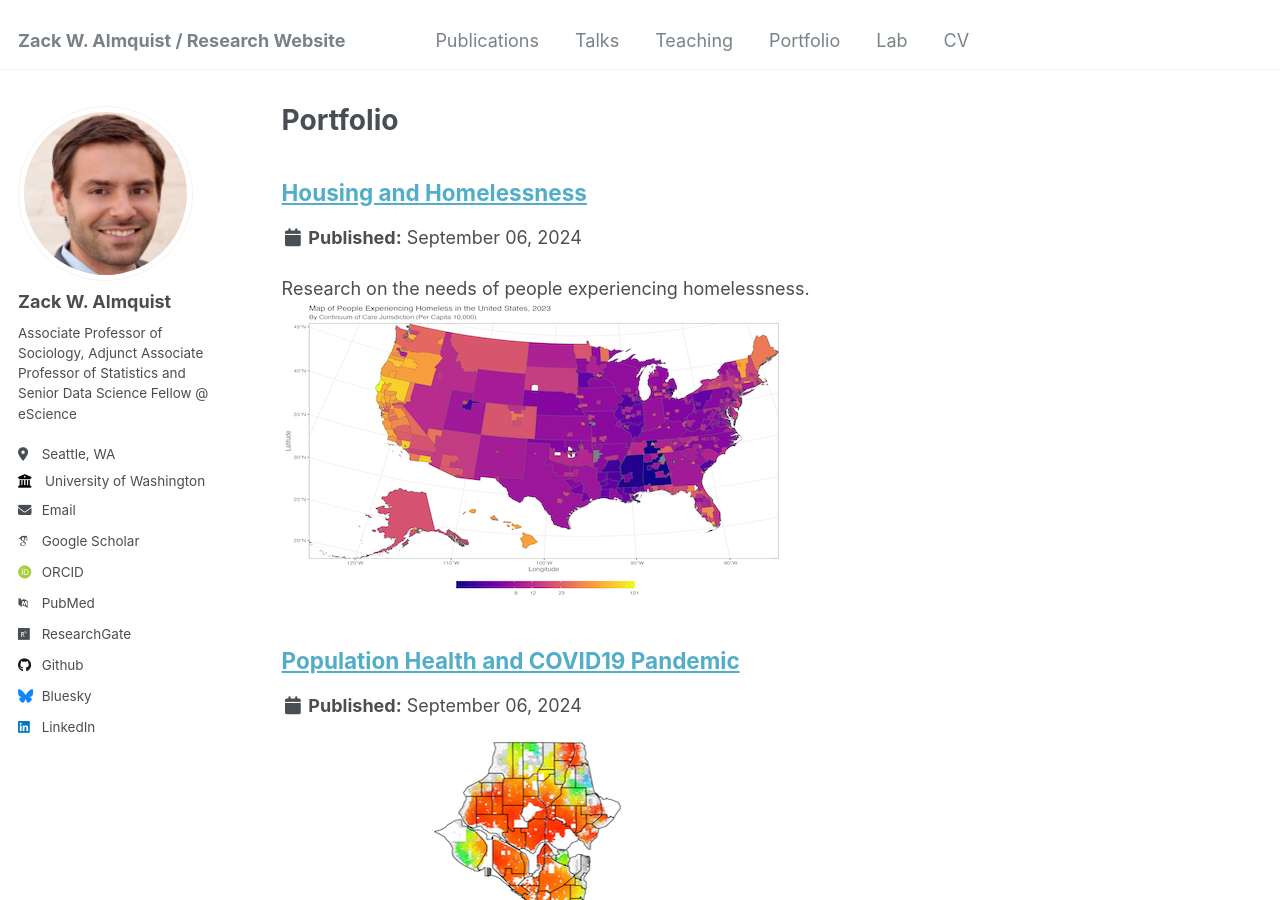
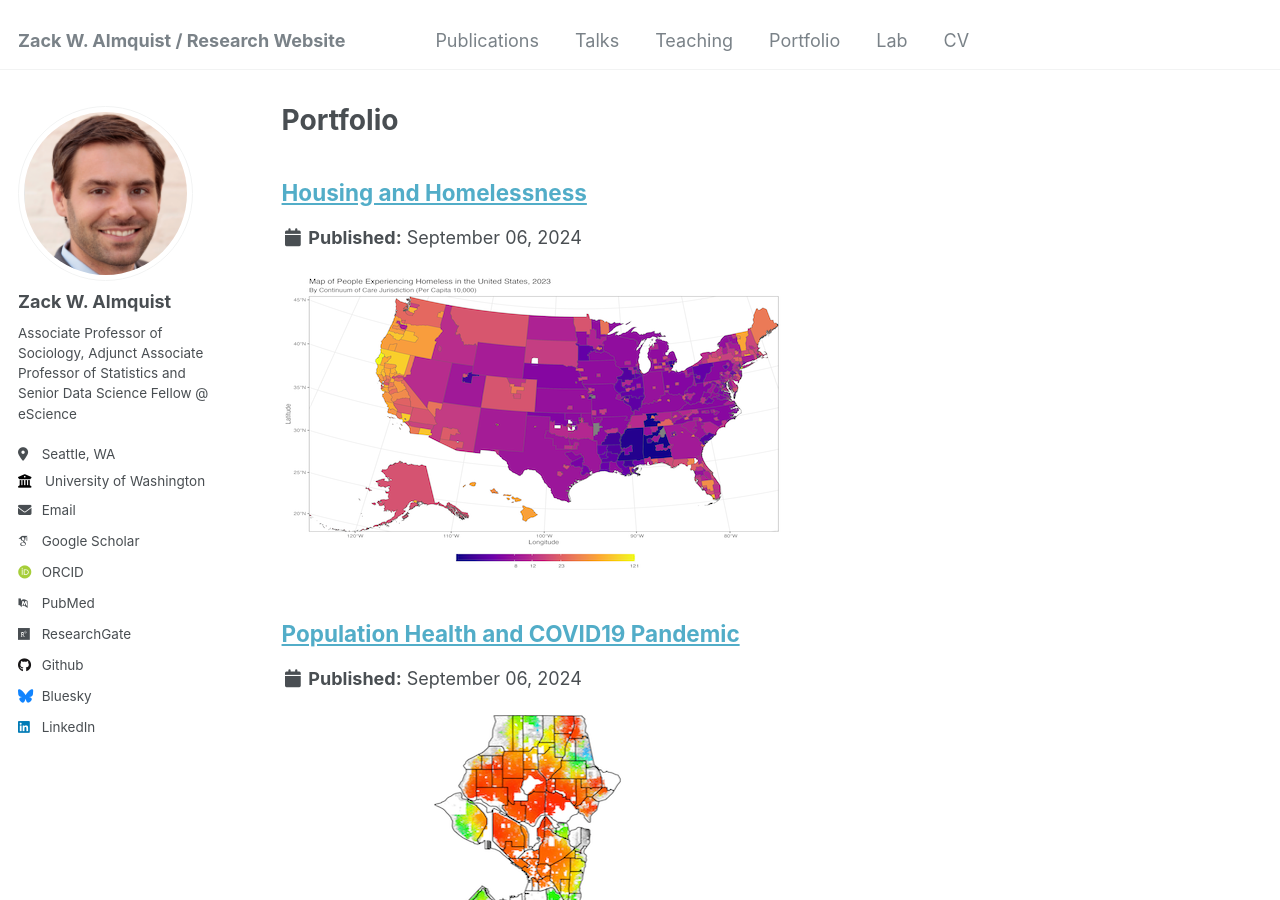
Before and after one commit to zalmquist/zalmquist.github.io, a Jekyll site: the page built from _pages/portfolio.html, in a window 1280 px wide and 900 px high. Built offline with Jekyll 4.4.1, drawn with Linux system fonts in a browser that asks for light colours; some web fonts are replaced.

Commit message:
Update portfolio-1.md

```diff
--- a/_portfolio/portfolio-1.md
+++ b/_portfolio/portfolio-1.md
@@ -1,6 +1,6 @@
 ---
 title: "Housing and Homelessness"
-excerpt: "Research on the needs of people experiencing homelessness.<br/><img src='/images/coc.png'>"
+excerpt: "<img src='/images/coc.png'>"
 collection: portfolio
 ---
 
```
